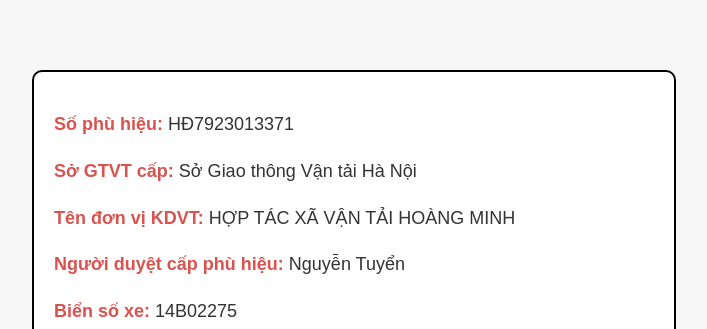
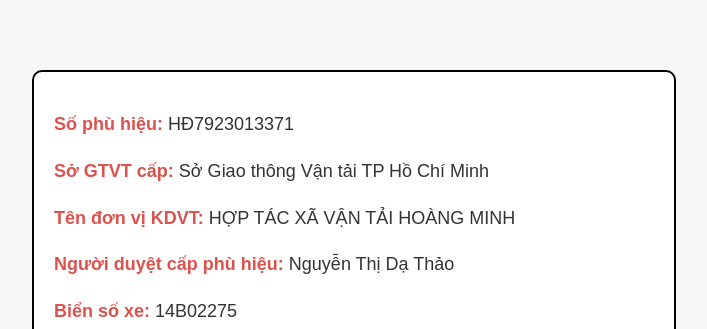
Before and after one commit to qlvtgovvn/qlvtn-gov, a plain HTML site: page index.html in a window 1280 px wide. Shown: the top 329 px of the page, without its empty margins (286-993 px from the left). Drawn offline with Linux system fonts and the light colour scheme.

Commit message:
Update index.html

```diff
--- a/index.html
+++ b/index.html
@@ -39,9 +39,9 @@
     <div class="info-container">
         <h1></h1>
         <p><span class="highlight">Số phù hiệu:</span> HĐ7923013371</p>
-        <p><span class="highlight">Sở GTVT cấp:</span> Sở Giao thông Vận tải Hà Nội</p>
+        <p><span class="highlight">Sở GTVT cấp:</span> Sở Giao thông Vận tải TP Hồ Chí Minh</p>
         <p><span class="highlight">Tên đơn vị KDVT:</span> HỢP TÁC XÃ VẬN TẢI HOÀNG MINH</p>
-        <p><span class="highlight">Người duyệt cấp phù hiệu:</span> Nguyễn Tuyển</p>
+        <p><span class="highlight">Người duyệt cấp phù hiệu:</span> Nguyễn Thị Dạ Thảo</p>
         <p><span class="highlight">Biển số xe:</span> 14B02275</p>
         <p><span class="highlight">Loại phù hiệu:</span> Xe Hợp đồng</p>
         <p><span class="highlight">Ngày hết hạn:</span> 31/12/2025</p>
```
